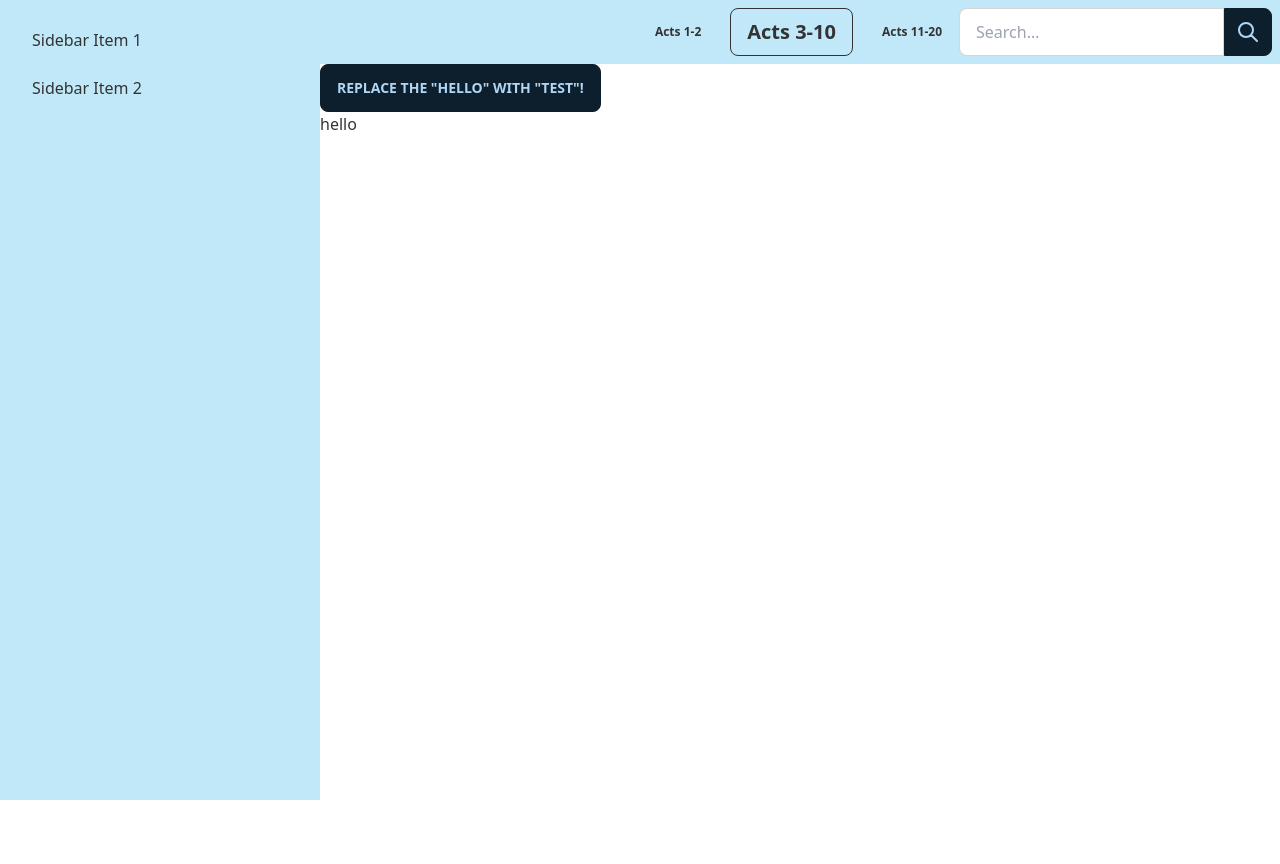
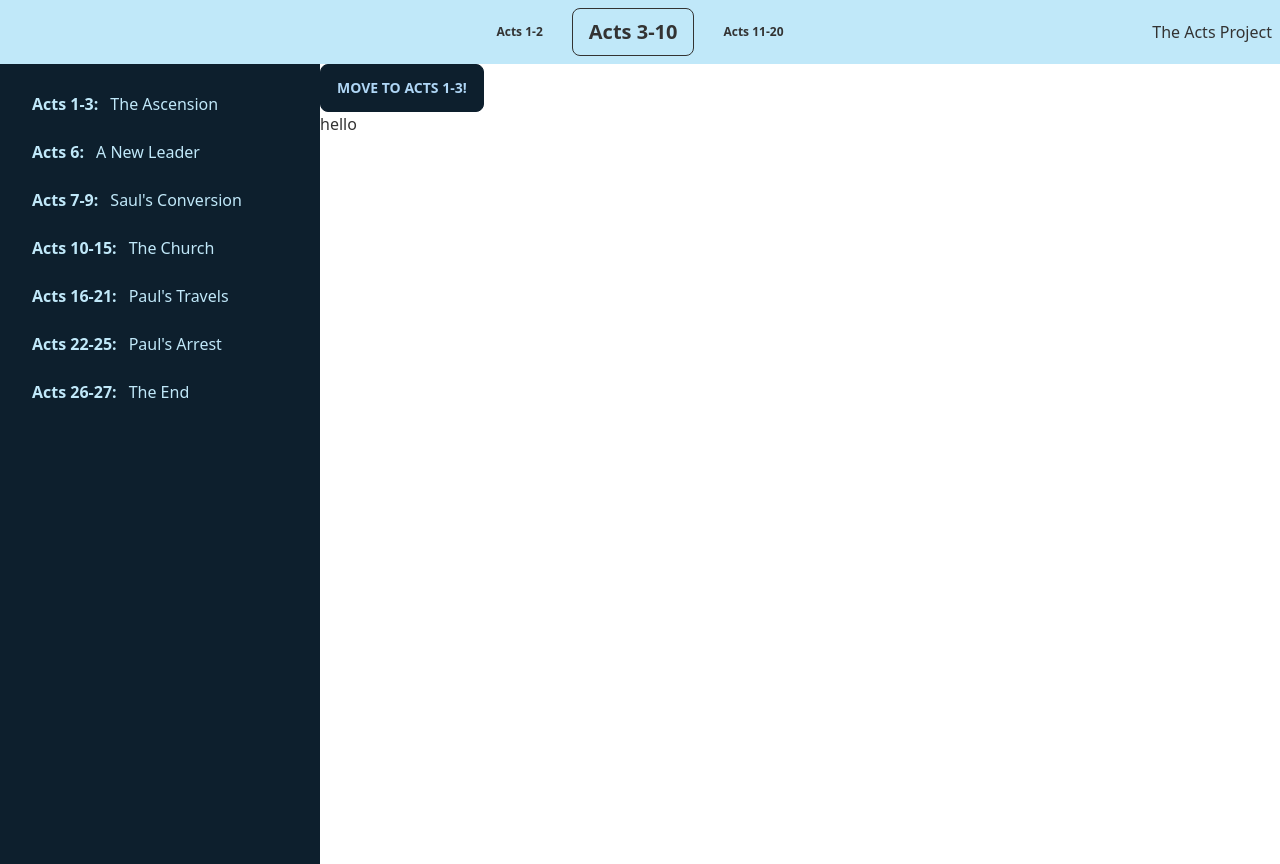
Before and after one commit to ThatXliner/acts-project, a website built with Vite: page index.html in a window 1280 px wide. Before the commit the page ends 800 px from the top, so only its background shows below. Built offline with nearby package versions, Linux system fonts and the light colour scheme.

Commit message:
✨  Updated index.html

```diff
--- a/index.html
+++ b/index.html
@@ -8,14 +8,9 @@
 		<link rel="stylesheet" href="style.css" />
 	</head>
 	<body>
-    <div class="drawer drawer-mobile">
-      <input id="drawer" type="checkbox" class="drawer-toggle" />
-      <div class="drawer-content">
 		<div class="navbar bg-primary">
 			<div class="navbar-start">
-              <label
-                for="drawer"
-                class="btn btn-ghost btn-circle lg:hidden"
+				<label for="drawer" class="btn btn-ghost btn-circle lg:hidden"
 					><svg
 						xmlns="http://www.w3.org/2000/svg"
 						class="h-5 w-5"
@@ -36,63 +31,31 @@
 				<a class="btn btn-outline normal-case text-xl mx-3">Acts 3-10</a>
 				<a class="btn btn-ghost normal-case text-xs">Acts 11-20</a>
 			</div>
-            <div class="navbar-end">
-              <div class="form-control">
-                <div class="input-group">
-                  <input
-                    type="text"
-                    placeholder="Search…"
-                    class="input input-bordered"
-                  />
-                  <button class="btn btn-square">
-                    <svg
-                      xmlns="http://www.w3.org/2000/svg"
-                      class="h-6 w-6"
-                      fill="none"
-                      viewBox="0 0 24 24"
-                      stroke="currentColor"
-                    >
-                      <path
-                        stroke-linecap="round"
-                        stroke-linejoin="round"
-                        stroke-width="2"
-                        d="M21 21l-6-6m2-5a7 7 0 11-14 0 7 7 0 0114 0z"
-                      />
-                    </svg>
-                  </button>
+			<div class="navbar-end">The Acts Project</div>
 		</div>
-              </div>
-            </div>
-          </div>
-          <main>
-            <button
-              class="btn"
-              onclick="replaceWithHTML('spa-replacement', './pages/test.html')"
-            >
-              replace the "hello" with "test"!
-            </button>
+		<div class="drawer drawer-mobile">
+			<input id="drawer" type="checkbox" class="drawer-toggle" />
+			<div class="drawer-content">
+				<main id="main">
+					<a class="btn" goto="acts1_3">
+						Move to acts 1-3!
+					</a>
 					<div id="spa-replacement">hello</div>
 				</main>
 			</div>
-      <div class="drawer-side ">
+			<div class="drawer-side">
 				<label for="drawer" class="drawer-overlay"></label>
-        <ul class="menu p-4 overflow-y-auto w-80 bg-primary text-base-content">
+				<ul
+					class="menu p-4 overflow-y-auto w-80 bg-neutral text-base-content text-primary"
+					id="sidebarUl"
+				>
 					<!-- Sidebar content here -->
-          <li><a>Sidebar Item 1</a></li>
-          <li><a>Sidebar Item 2</a></li>
 				</ul>
 			</div>
 		</div>
 
-    <script>
-      let replaceWithHTML = (id, htmlFileLocation) => {
-        let htmlData;
-        fetch(htmlFileLocation)
-          .then((response) => response.text())
-          .then((data) => {
-            document.getElementById(id).innerHTML = data;
-          });
-      };
-    </script>
+		<script src="src/acts-api.js"></script>
+		<script src="src/setup.js"></script>
+		<script src="src/main.js"></script>
 	</body>
 </html>
```
Lines whose indentation alone changed are shown as unchanged.
